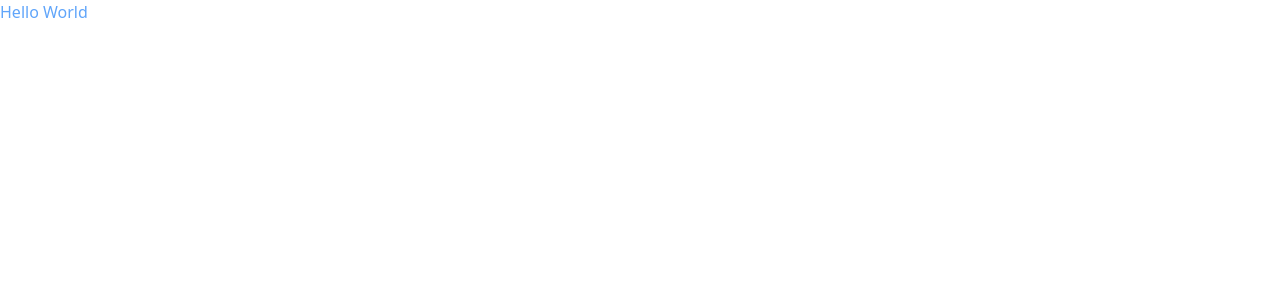
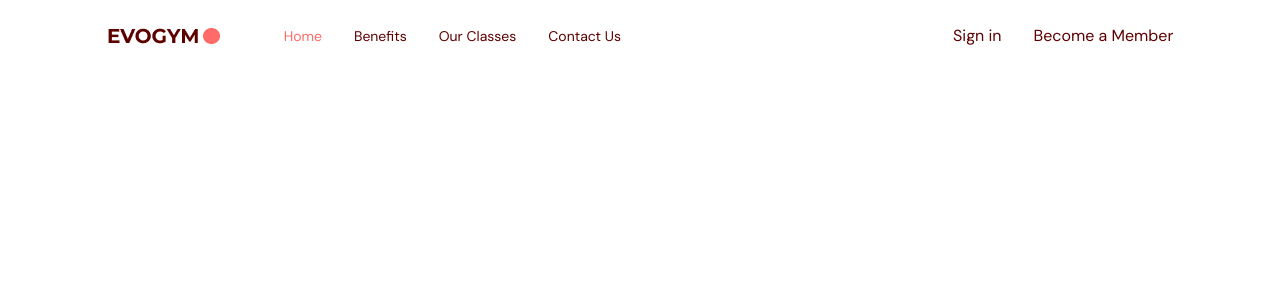
Before and after one commit to Ghosthard117/fitnessSite, a React (Vite) app: page / in a window 1280 px wide. Shown: the top 300 px of the page. Built offline with nearby package versions, Linux system fonts and the light colour scheme.

Commit message:
navbar section

```diff
--- a/src/App.tsx
+++ b/src/App.tsx
@@ -1,11 +1,15 @@
-function App() {
+import { useState } from 'react'
+import Navbar from '@/scenes/navbar/Navbar'
+
+function App () {
+  const [selectedPage, setSelectedPage] = useState<string>('home')
+
   return (
     <div className='App'>
-      <h1
-        className='bold text-blue-400'
-      >
-        Hello World
-      </h1>
+      <Navbar
+        selectedPage={selectedPage}
+        setSelectedPage={setSelectedPage}
+      />
     </div>
   )
 }
--- a/src/index.css
+++ b/src/index.css
@@ -1,3 +1,15 @@
+@import url('https://fonts.googleapis.com/css2?family=DM+Sans:opsz,wght@9..40,400;9..40,700&family=Montserrat:wght@700&display=swap');
+
 @tailwind base;
 @tailwind components;
 @tailwind utilities;
+
+html,
+body,
+#root,
+.app {
+  height: 100%;
+  width: 100%;
+  font-family: 'DM Sans', sans-serif;
+  @apply text-gray-500;
+}
--- a/src/scenes/navbar/Link.tsx
+++ b/src/scenes/navbar/Link.tsx
@@ -0,0 +1,31 @@
+import AnchorLink from 'react-anchor-link-smooth-scroll'
+
+interface Props {
+  page: string
+  selectedPage: string
+  setSelectedPage: (value: string) => void
+}
+
+function Link ({
+  page,
+  selectedPage,
+  setSelectedPage
+}: Props) {
+  const lowerCasePage = page.toLowerCase().replace(/ /g, '')
+
+  return (
+    <AnchorLink
+      className={`${selectedPage === lowerCasePage
+        ? 'text-primary-500'
+        : ''}
+        transition-duration-500 hover:text-primary-300
+        `}
+      href={`#${lowerCasePage}`}
+      onClick={() => setSelectedPage(lowerCasePage)}
+    >
+      {page}
+    </AnchorLink>
+  )
+}
+
+export default Link
--- a/src/scenes/navbar/Navbar.tsx
+++ b/src/scenes/navbar/Navbar.tsx
@@ -0,0 +1,74 @@
+import { Bars3Icon, XMarkIcon } from '@heroicons/react/24/solid'
+import Logo from '@/assets/Logo.png'
+import Link from './Link'
+
+interface Props {
+  selectedPage: string
+  setSelectedPage: (value: string) => void
+}
+
+function Navbar ({
+  selectedPage,
+  setSelectedPage
+}: Props) {
+  const flexBetween = 'flex items-center justify-between'
+
+  return (
+    <nav>
+      <div
+        className={`${flexBetween} fixed top-0 z-30 w-full py-6`}
+      >
+        <div className={`${flexBetween} mx-auto w-5/6`}
+        >
+          <div className={`${flexBetween} w-full gap-16`}
+          >
+            {/* LEFT SIDE */}
+            <img
+              alt='logo'
+              src={Logo}
+            />
+
+            {/* RIGHT SIDE */}
+            <div
+              className={`${flexBetween} w-full`}
+            >
+              <div
+                className={`${flexBetween} gap-8 text-sm`}
+              >
+                <Link
+                  page='Home'
+                  selectedPage={selectedPage}
+                  setSelectedPage={setSelectedPage}
+                />
+                <Link
+                  page='Benefits'
+                  selectedPage={selectedPage}
+                  setSelectedPage={setSelectedPage}
+                />
+                <Link
+                  page='Our Classes'
+                  selectedPage={selectedPage}
+                  setSelectedPage={setSelectedPage}
+                />
+                <Link
+                  page='Contact Us'
+                  selectedPage={selectedPage}
+                  setSelectedPage={setSelectedPage}
+                />
+              </div>
+
+              <div
+                className={`${flexBetween} gap-8`}
+              >
+                <p>Sign in</p>
+                <button>Become a Member</button>
+              </div>
+            </div>
+          </div>
+        </div>
+      </div>
+    </nav>
+  )
+}
+
+export default Navbar
```
